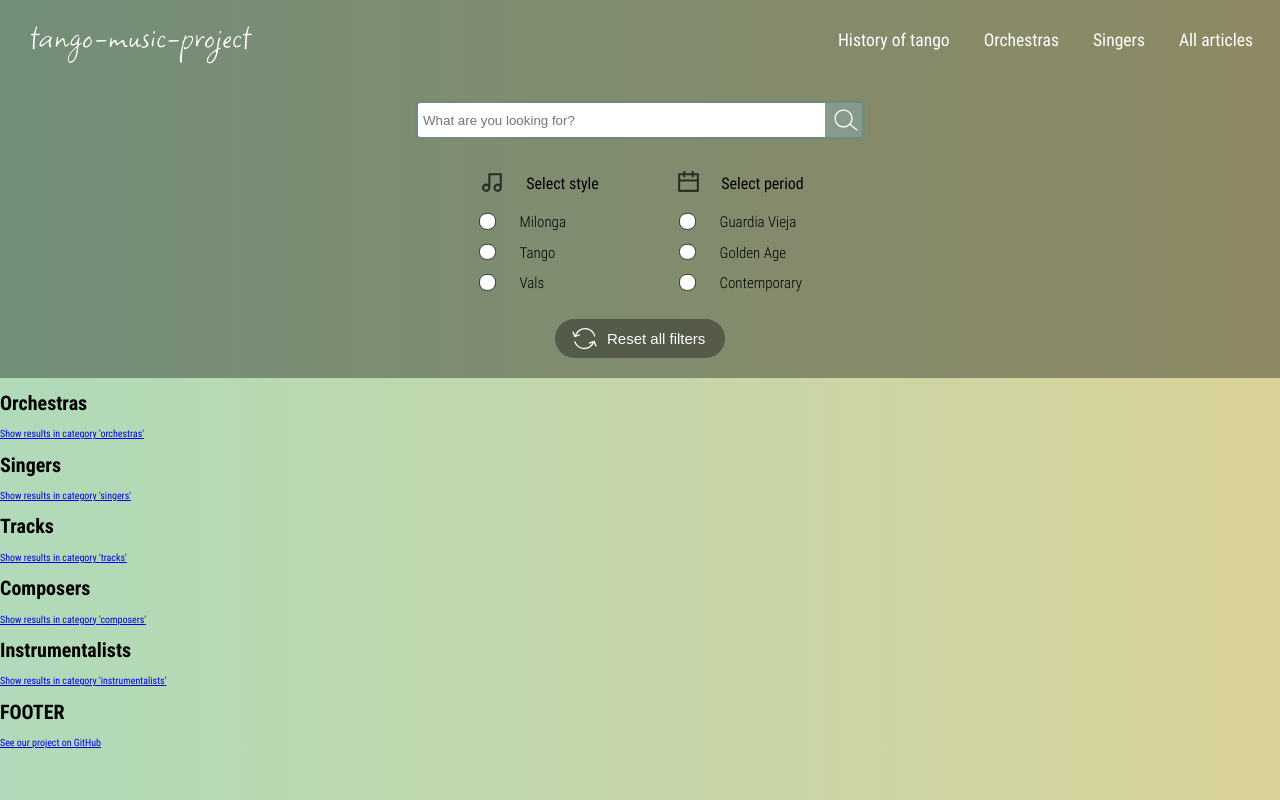
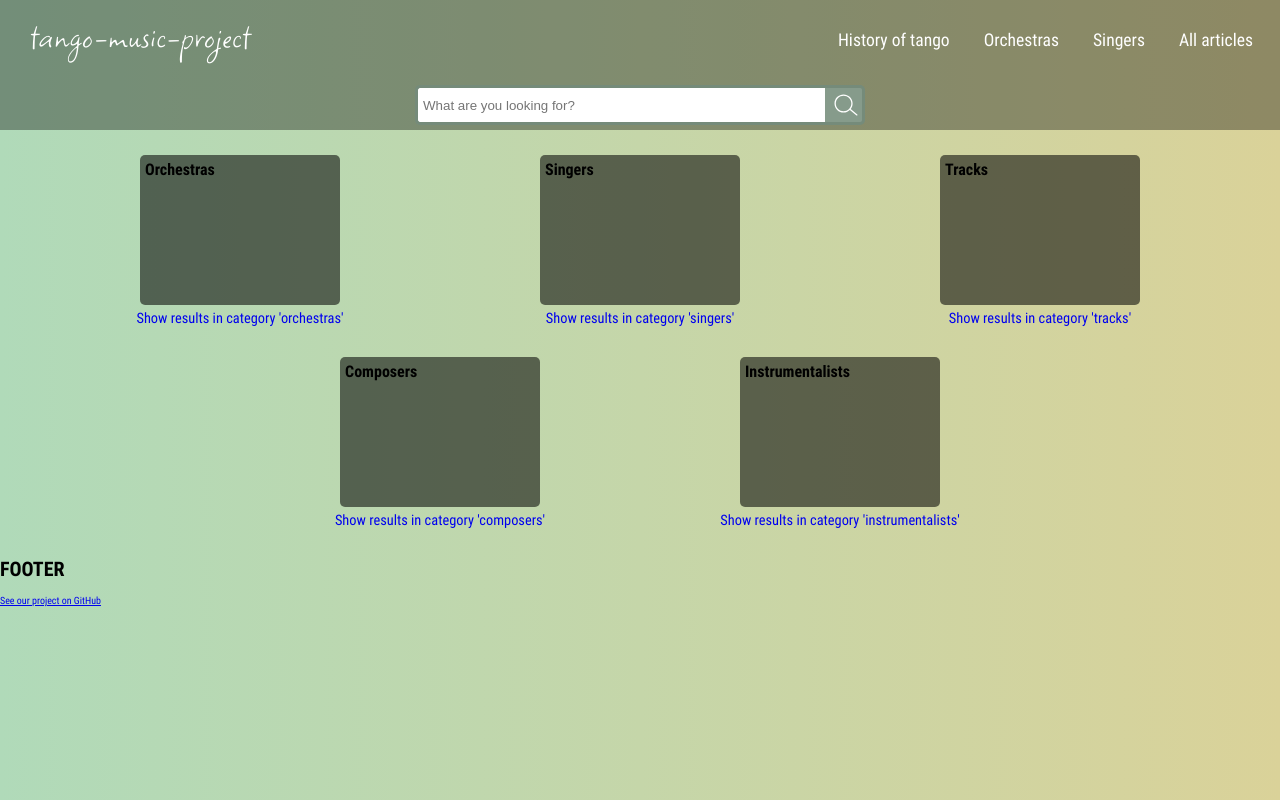
Before and after one commit to kolaroski/tango-music, a React app in the folder frontend/: page /results in a window 1280 px wide. Built offline with nearby package versions, Linux system fonts and the light colour scheme; no server answers.

Commit message:
WIP: style of category lists

```diff
--- a/frontend/src/containers/SearchBar.css
+++ b/frontend/src/containers/SearchBar.css
@@ -6,7 +6,7 @@
   justify-content: center;
   background-color: rgba(0, 0, 0, 0.35);
   color: #fff;
-  height: 80px;
+  height: 50px;
   padding: 1em;
   box-sizing: border-box;
   /* padding-bottom: 40px; */
--- a/frontend/src/containers/SearchBar.tsx
+++ b/frontend/src/containers/SearchBar.tsx
@@ -81,7 +81,7 @@ const SearchBar: React.FC<SearchBarProps> = ({
           </button>
         </div>
       </div>
-      <div className="categories-wrapper">
+      {/* <div className="categories-wrapper">
         {categoriesArr.map(
           (
             option: {
@@ -108,7 +108,7 @@ const SearchBar: React.FC<SearchBarProps> = ({
           imgSrc={require('../assets/reloadImg.svg')}
           onClick={resetAllFilters}
         />
-      </div>
+      </div> */}
       <Outlet />
     </>
   );
--- a/frontend/src/containers/SearchResults.tsx
+++ b/frontend/src/containers/SearchResults.tsx
@@ -20,6 +20,7 @@ const SearchResults: React.FC<SearchResultsProps> = ({
       {category.content.map(result => {
         return <p>{result}</p>;
       })}
+      <Link to="/results">Back to categories</Link>
     </>
   );
 };
--- /dev/null
+++ b/frontend/src/routes/SearchCategories.css
@@ -0,0 +1,46 @@
+.search-category__box {
+  box-sizing: border-box;
+  display: flex;
+  flex-wrap: wrap;
+  justify-content: center;
+  margin-top: 10px;
+}
+
+.search-category__card {
+  box-sizing: border-box;
+  width: 300px;
+  margin: 15px 50px;
+  font-size: 1rem;
+  /* border: 1px solid black; */
+  display: flex;
+  flex-direction: column;
+  justify-content: flex-start;
+  align-items: center;
+  /* color: white; */
+  /* background-image: url('../assets/img/track.jpg');
+  background-position: center;
+  background-size: cover; */
+  border-radius: 5px;
+}
+
+.search-category__card h5 {
+  box-sizing: border-box;
+  background-color: rgba(0, 0, 0, 0.55);
+
+  /* filter: grayscale(100%); */
+  /* border: 1px solid black; */
+  border-radius: 5px;
+  margin: 0;
+  margin-bottom: 5px;
+  font-size: 1rem;
+  padding: 5px;
+  width: 200px;
+  height: 150px;
+  /* color: white; */
+}
+
+.search-category__link {
+  /* border: 1px solid black; */
+  font-size: 0.9rem;
+  text-decoration: none;
+}
--- a/frontend/src/routes/SearchCategories.tsx
+++ b/frontend/src/routes/SearchCategories.tsx
@@ -1,6 +1,8 @@
+import './SearchCategories.css';
 import React from 'react';
 import { Link } from 'react-router-dom';
 import { categoriesInfo } from '../DUMMY_DATA';
+import SearchResults from '../containers/SearchResults';
 
 export interface SearchCategoriesProps {
   keyword: string;
@@ -11,14 +13,17 @@ const SearchCategories: React.FC<SearchCategoriesProps> = ({
 }): JSX.Element => {
   return (
     <>
-      <div>
+      <div className="search-category__box">
         {categoriesInfo.map(category => {
           return (
-            <div key={category.id}>
-              <h1>
+            <div key={category.id} className="search-category__card">
+              <h5>
                 {category.name.charAt(0).toUpperCase() + category.name.slice(1)}
-              </h1>
-              <Link to={`/results/${category.name.toLowerCase()}list`}>
+              </h5>
+              <Link
+                to={`/results/${category.name.toLowerCase()}list`}
+                className="search-category__link"
+              >
                 Show results {keyword ? `for '${keyword}'` : ''} in category '
                 {category.name.toLowerCase()}'
               </Link>
```
